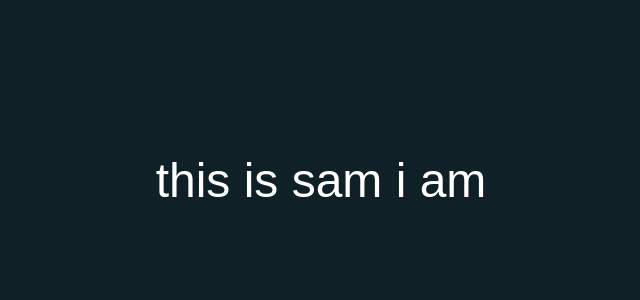
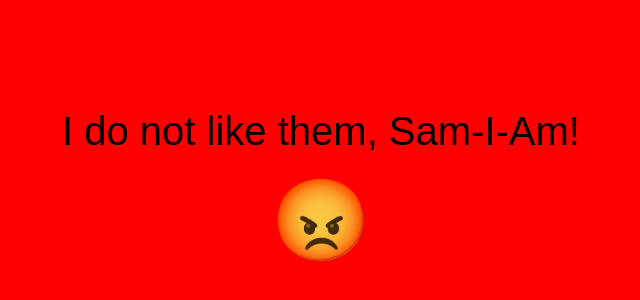
Before and after one commit to thisissamiam/thisissamiam.github.io, a plain HTML site: page index.html in a window 1280 px wide. Shown: the part 212-512 px from the top of the page, without its empty margins (319-959 px from the left). Drawn offline with Linux system fonts and the light colour scheme.

Commit message:
Update index.html

```diff
--- a/index.html
+++ b/index.html
@@ -35,18 +35,31 @@
       width: 100%;
       height: 100%;
       background: red;
-      color: black;
       display: none;
       justify-content: center;
       align-items: center;
-      font-size: 3rem;
-      text-align: center;
       flex-direction: column;
+      overflow: hidden;
     }
 
-    .jumpscare img {
-      max-width: 300px;
+    .scare-content {
+      text-align: center;
+      font-size: 2.5rem;
+      color: black;
+    }
+
+    .guy {
+      font-size: 5rem;
+      position: relative;
+      left: -200%;
+      animation: slideIn 0.4s forwards;
       margin-top: 20px;
+    }
+
+    @keyframes slideIn {
+      to {
+        left: 0;
+      }
     }
   </style>
 </head>
@@ -57,21 +70,29 @@
   </div>
 
   <div class="jumpscare" id="scare">
-    <div>
-      I do not like them, Sam-I-Am!
+    <div class="scare-content">
+      <div>I do not like them, Sam-I-Am!</div>
+      <div class="guy">😡</div>
     </div>
   </div>
 
+  <!-- Sound file (must be in same folder) -->
+  <audio id="scareSound" src="videoplayback" preload="auto"></audio>
+
   <script>
-    // Random delay between 5 and 15 seconds
-    const delay = Math.random() * 10000 + 5000;
+    // Random delay between 0.5s and 3s
+    const delay = Math.random() * 2500 + 500;
 
     setTimeout(() => {
-      document.getElementById("scare").style.display = "flex";
+      const scare = document.getElementById("scare");
+      const audio = document.getElementById("scareSound");
 
-      // Optional: play a sound if you add one
-      // const audio = new Audio("sound.mp3");
-      // audio.play();
+      scare.style.display = "flex";
+
+      // Play sound
+      audio.play().catch(err => {
+        console.log("Autoplay blocked:", err);
+      });
 
     }, delay);
   </script>
```
